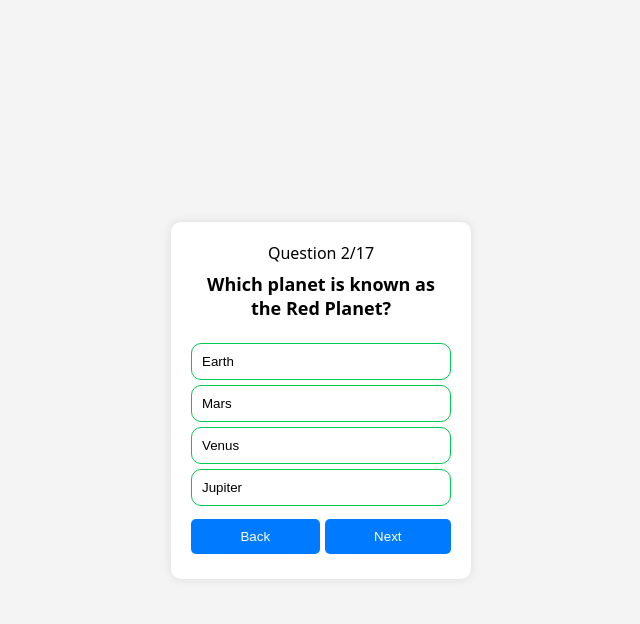
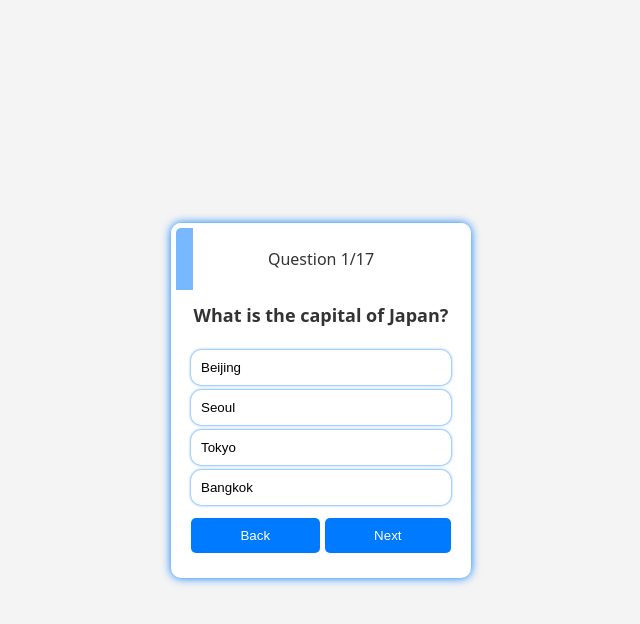
Before and after one commit to jvstln/simple-quiz-app, a plain HTML site: page index.html in a window 1280 px wide. Both pictures are taken after a click on the button "Start Quiz". Shown: the whole page, without its empty margins (319-959 px from the left). Drawn offline with Linux system fonts and the light colour scheme.

Commit message:
feat: retouch app ui, animations and feels

```diff
--- a/app.js
+++ b/app.js
@@ -143,7 +143,7 @@ function startQuiz() {
 
   quizQuestions.forEach((question) => (question.pickedAnswer = null));
   currentQuestionIndex = 0;
-  displayNextQuestion();
+  displayQuestion();
 }
 
 function restartQuiz() {
@@ -187,12 +187,11 @@ function displayResult() {
 function displayQuestion() {
   const currentQuestion = quizQuestions[currentQuestionIndex];
   document.querySelector("#question").textContent = currentQuestion.question;
-  document.querySelector("#progress").textContent = `Question ${
-    currentQuestionIndex + 1
-  }/${quizQuestions.length}`;
 
+  // Delete exisiting options
   document.querySelectorAll(".option").forEach((element) => element.remove());
 
+  // Render options
   currentQuestion.options.forEach((option) => {
     const optionButton = document.createElement("button");
     optionButton.classList.add(
@@ -210,6 +209,14 @@ function displayQuestion() {
       e.target.classList.add("active");
     });
   });
+
+  // Increase progress
+  document.querySelector("#progress").textContent = `Question ${
+    currentQuestionIndex + 1
+  }/${quizQuestions.length}`;
+  document.querySelector("#progressBar").style.width = `${
+    ((currentQuestionIndex + 1) / quizQuestions.length) * 100
+  }%`;
 }
 
 function displayNextQuestion() {
--- a/index.html
+++ b/index.html
@@ -18,7 +18,10 @@
 
       <!-- The main question section -->
       <section id="questionSection" class="hidden">
-        <div id="progress"></div>
+        <div id="progressContainer">
+          <div id="progressBar"></div>
+          <span id="progress"></span>
+        </div>
         <h2 id="question"></h2>
         <div id="options"></div>
         <div class="btn-group">
--- a/style.css
+++ b/style.css
@@ -6,6 +6,7 @@
 body {
   font-family: system-ui, Inter, Poppins, sans-serif;
   background-color: #f4f4f4;
+  color: #333;
   display: flex;
   justify-content: center;
   align-items: center;
@@ -18,10 +19,10 @@ section {
   gap: 8px;
 }
 .quiz-container {
-  background: white;
+  background: #fff;
   padding: 20px;
   border-radius: 10px;
-  box-shadow: 0 0 10px rgba(0, 0, 0, 0.1);
+  box-shadow: 0 0 10px #007bff;
   width: 300px;
   text-align: center;
   transition: 0.4s;
@@ -37,23 +38,27 @@ section {
 }
 .option {
   padding: 10px;
-  border: 1px solid #00c951;
+  border: none;
   background: transparent;
   border-radius: 10px;
   text-align: left;
   cursor: pointer;
   transition: 0.4s;
+  box-shadow: 0 0 3px #007bff;
 }
 .option.active {
-  background: #00c951;
+  background: #007bff;
+  border-color: #007bff;
   color: #fff;
+  box-shadow: 0 0 10px #007bff;
 }
 .option:hover:not(.active) {
-  background: #00c95122;
+  background: #007bff22;
+  box-shadow: 0 0 10px #007bff;
 }
 .btn {
   background: #007bff;
-  color: white;
+  color: #fff;
   border: none;
   padding: 10px 20px;
   margin: 5px 0;
@@ -63,6 +68,7 @@ section {
 }
 .btn:hover {
   background: #0056b3;
+  box-shadow: 0 0 10px #007bff;
 }
 .btn-group {
   display: flex;
@@ -74,3 +80,19 @@ section {
 .hidden {
   display: none;
 }
+#progressContainer {
+  position: relative;
+  border: 5px solid #fff;
+  margin: -20px -20px 0;
+  padding: 20px;
+  border-radius: 10px 10px 0 0;
+  z-index: 1;
+  overflow: hidden;
+}
+#progressBar {
+  position: absolute;
+  inset: 0;
+  background: #007bff88;
+  z-index: -1;
+  transition: 0.5s;
+}
```
